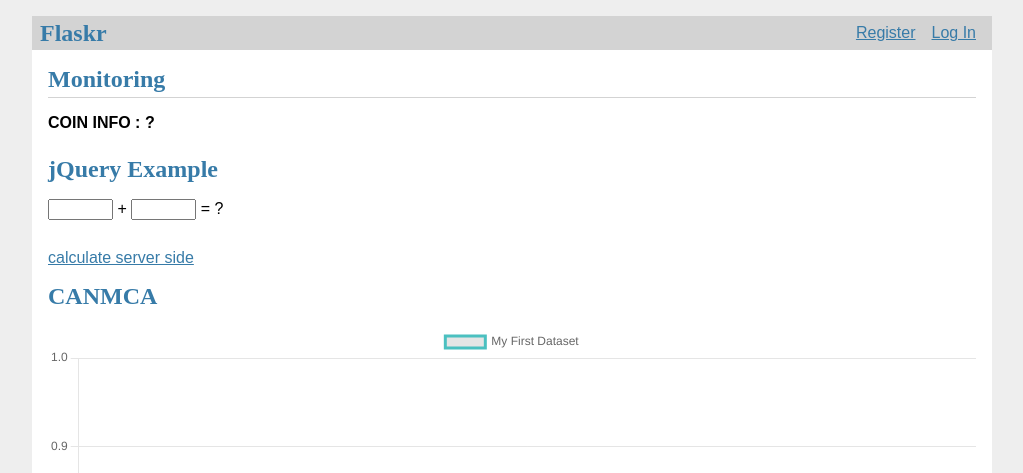
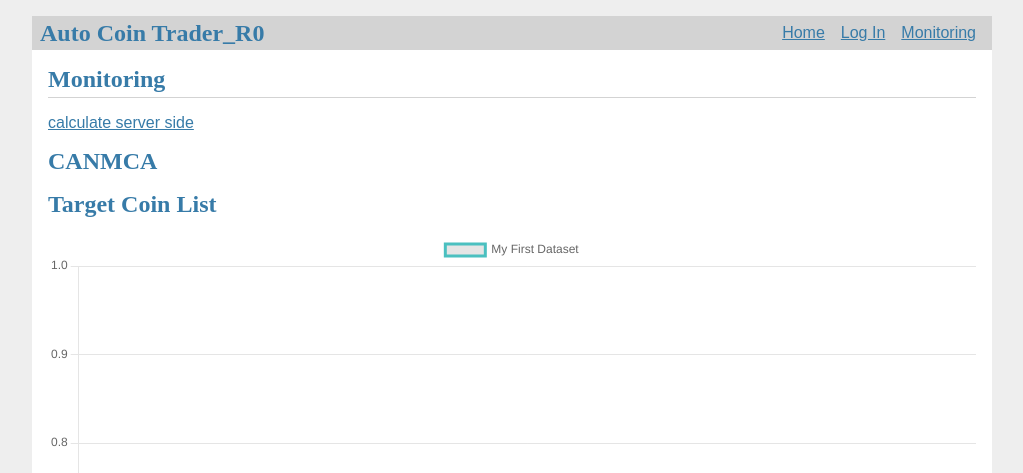
Before and after one commit to Park-Developer/ACT_R0, a Flask app: page /monitoring/ in a window 1280 px wide. Shown: the top 473 px of the page, without its empty margins (128-1151 px from the left). Run offline with Flask 2, Linux system fonts and the light colour scheme; data that the repository does not hold is empty; parts of the project's set-up code (start-up, migrations or seed data) failed here and were passed over; some libraries are stand-ins or nearby versions.

Commit message:
임시 저장

```diff
--- a/Flask_Web/index.py
+++ b/Flask_Web/index.py
@@ -6,5 +6,5 @@ from flask import (
 bp = Blueprint('index', __name__)  # /monitoring/ ~\
 
 @bp.route('/') # Index Page
-def index():
+def home():
     return render_template('index.html')
--- a/Flask_Web/monitoring.py
+++ b/Flask_Web/monitoring.py
@@ -1,7 +1,7 @@
+import config
 from flask import (
-    Blueprint, jsonify, flash, g, redirect, render_template, Response, request, session, url_for
+    Blueprint, jsonify, flash, g, redirect, render_template, Response, request, session, url_for, Flask
 )
-
 import websockets
 import asyncio
 import json
@@ -9,44 +9,19 @@ import pyupbit
 import pandas
 import numpy
 import time
+
+app = Flask(__name__)
 bp = Blueprint('monitoring', __name__, url_prefix='/monitoring')  # /monitoring/ ~\
-'''
-async def upbit_ws_client():
-    uri = "wss://api.upbit.com/websocket/v1"
 
-    async with websockets.connect(uri,  ping_interval=60) as websocket:
-        subscribe_fmt = [
-            # Ticket Field
-            {
-                "ticket":"test"
-            },
+trading_info=config.BOT_INFO # JSON Format
 
-            # Type Field
-            {
-                "type": "ticker",
-                "codes":["KRW-BTC"],
-                "isOnlyRealtime": True
-            },
-
-            # Format Field
-            {
-                "format":"SIMPLE"
-            }
-        ]
-        subscribe_data = json.dumps(subscribe_fmt)
-        await websocket.send(subscribe_data)
-
-        while True:
-            data = await websocket.recv()
-            await asyncio.sleep(1)
-            data = json.loads(data)
-            print(type(data["cd"]))
-            yield data["cd"]
+# [Index]
+@bp.route('/')
+def index():
+    return render_template('monitoring/monitoring_index.html',trading_info=trading_info)
 
 
-'''
-
-
+# [Real Time Coin Data Load]
 @bp.route('/load_coinInfo', methods=('GET', 'POST'))  # /monitoring/load_coinInfo
 def load_coinInfo():
     print("[debug] load_coinInfo")
@@ -62,16 +37,6 @@ def load_coinInfo():
         mimetype='application/json'
     )
     return response
-
-# [Index]
-@bp.route('/', methods=('GET', 'POST'))
-def monitoring_main():
-    print("[debug] monitoring_main")
-    coin_info = " ? "
-    return render_template('monitoring/monitoring_index.html', coin_info=coin_info)
-
-from flask import Flask, jsonify, render_template, request
-app = Flask(__name__)
 
 
 
@@ -108,7 +73,3 @@ async def get_curPrice():
             cur_price = data["tp"]
             print(cur_price)
             return jsonify(cur_price)
-
-@bp.route('/')
-def index():
-    return render_template('monitoring/monitoring_index.html')
--- a/Flask_Web/static/monitoring.js
+++ b/Flask_Web/static/monitoring.js
@@ -1,11 +1,9 @@
 console.log("Monitoring ON!");
-
-
-
-
+// [BUTTON EVENT FUNCTION]
+//console.log($TARGET_COIN_LIST[1]);
 
 // [CHART BEGIN]____________________________________________________________________
-document.addEventListener("DOMContentLoaded", function(){
+//document.addEventListener("DOMContentLoaded", function(){
     let monitoring_time=1500 // 모니터팅 시간
     let view_func="get_curPrice" // View Function 이름
     //let coint_ticker="KRW-BTC"  // Coin ticker 정보
@@ -56,7 +54,7 @@ console.log("Current Address", document.location.href+get_current_priceFunc );
 
 // target 코인만큼 setinverval 하는 기능 구현
 setInterval(function() {
-    $.getJSON($SCRIPT_ROOT + view_func,
+    $.getJSON($SCRIPT_ROOT + view_func, // Request URL Function
     {
         coin_ticker: "KRW-BTC",
         //b: $('input[name="b"]').val()
@@ -80,4 +78,4 @@ setInterval(function() {
 // [UPBIT API END]____________________________________________________________________
 
 
-});
+//});
--- a/Flask_Web/templates/base.html
+++ b/Flask_Web/templates/base.html
@@ -1,23 +1,19 @@
 <!doctype html>
 <head> <!-- HEAD DEFINITION -->
-    <title>{% block title %}{% endblock %} Auto11 Coind Trader</title>
+    <title>{% block title %}ACT_R0{% endblock %}</title>
     <link rel="stylesheet" href="{{ url_for('static', filename='style.css') }}">
-
+    <script src="//ajax.googleapis.com/ajax/libs/jquery/1.9.1/jquery.min.js"></script>
     <script src="https://cdnjs.cloudflare.com/ajax/libs/Chart.js/3.8.0/chart.min.js"></script>
 
-
     <nav>
-      <h1>Flaskr</h1>
+      <h1>Auto Coin Trader_R0</h1>
       <ul>
-        {% if g.user %}
-          <li><span>{{ g.user['username'] }}</span>
-          <li><a href="{{ url_for('auth.logout') }}">Log Out</a>
-        {% else %}
-          <li><a href="{{ url_for('auth.register') }}">Register</a>
+          <li><a href="{{ url_for('index.home') }}">Home</a>
           <li><a href="{{ url_for('auth.login') }}">Log In</a>
-        {% endif %}
+          <li><a href="{{ url_for('monitoring.index') }}">Monitoring</a>
       </ul>
     </nav>
+
     <section class="content">
       <header>
         {% block header %}
--- a/Flask_Web/templates/monitoring/monitoring_index.html
+++ b/Flask_Web/templates/monitoring/monitoring_index.html
@@ -1,36 +1,38 @@
 {% extends 'base.html' %}
 
-
 {% block header %}
-
-    <script src="//ajax.googleapis.com/ajax/libs/jquery/1.9.1/jquery.min.js"></script>
-    <script src="{{url_for('static', filename='monitoring.js')}}"></script>
-
-
-    <script>
-    $SCRIPT_ROOT = {{ request.script_root|tojson }}; <!--sets a global variable to the prefix to the root of the application.-->
-    </script>
-
-
     <h1>{% block title %}Monitoring{% endblock %}</h1>
 {% endblock %}
 
+<!--[ BODY ]-->
 {% block content %}
-  <form method="post">
-    <label>COIN INFO : {{coin_info}}</label>
-  </form>
-
-<h1>jQuery Example</h1>
-
-<p><input type=text size=5 name=a> +
-   <input type=text size=5 name=b> =
-   <span id=result>?</span>
 
 <p><a href=# id=calculate>calculate server side</a>
+
   <h1>CANMCA</h1>
 
+   <div class="TARGET_LIST">
+       <h1 class="TARGET_LIST">Target Coin List</h1>
 
-<canvas id="myChart" width="400" height="400"></canvas>
+       {% set coin_ticker_idx = 0 %} <!-- Jinja counter variable -->
 
+       {% for coin_ticker in trading_info["UPBIT_PART"]["TARGET_COIN"] %}
+           {% set coin_ticker_idx = coin_ticker_idx + 1 %}  <!-- count++ -->
+           <li class="{{coin_ticker}}_idx">{{coin_ticker}} <label class="{{coin_ticker}}_state">Ready</label> <button class="{{coin_ticker}}_Btn">show</button></li>
+       {% endfor %}
+
+   </div>
+
+    <!--  그래프 설정  -->
+    <canvas id="myChart" width="400" height="400"></canvas>
+
+    <!--  전역변수 설정  -->
+    <script>
+    $SCRIPT_ROOT = {{ request.script_root|tojson }}; <!--sets a global variable to the prefix to the root of the application.-->
+
+    </script>
+    <!--   전역변수 설정   -->
+
+    <script src="{{url_for('static', filename='monitoring.js')}}"></script>
 
 {% endblock %}
--- a/config.py
+++ b/config.py
@@ -12,7 +12,8 @@ coin_ticker={   # coin ticker : coin name
 with open('./user_config.json', 'r') as f:
     BOT_INFO = json.load(f)
 
+
 TELEGRAM_API=BOT_INFO["TELEGRAM_PART"]["TELEGRAM_API"]
 
 if __name__=="__main__":
-    print(coin_ticker)
+    print(BOT_INFO)
```
Also changed, not shown: Flask_Web/templates/index.html (+6 -9 lines), main.py (+2 -6 lines). Lines whose indentation alone changed are shown as unchanged.
